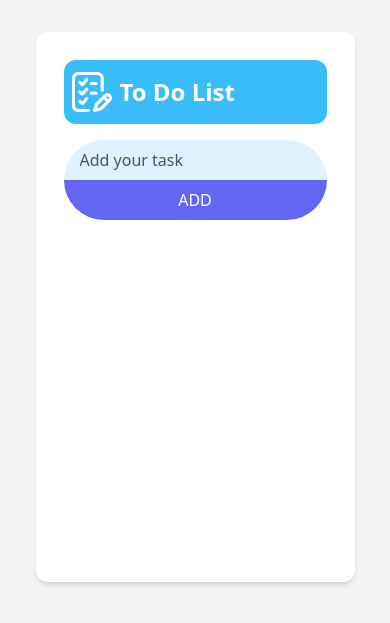
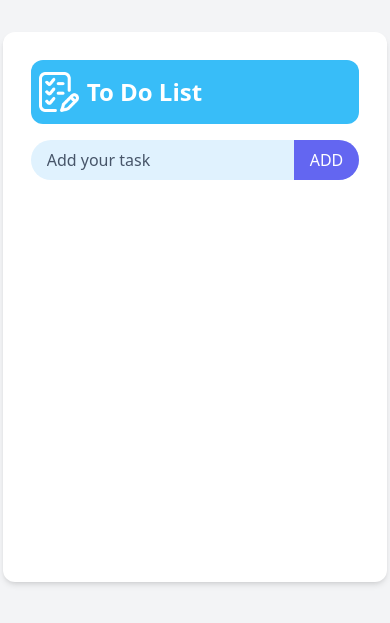
Before and after one commit to omidWebDev/React-Live-Code-2, a React (Vite) app: page / in a window 390 px wide. Shown: the part 115-738 px from the top of the page. Built offline with nearby package versions, Linux system fonts and the light colour scheme; what tailwindcss-filters would draw is missing.

Commit message:
update responsive.,

```diff
--- a/src/App.jsx
+++ b/src/App.jsx
@@ -1,7 +1,7 @@
 import Todo from './Components/Todo'
 function App() {
   return (
-    <div className="flex items-center justify-center w-full min-w-[320px] px-4 mx-auto min-h-screen bg-gray-100">
+    <div className="flex items-center justify-center w-full min-w-[370px] mx-auto min-h-screen bg-gray-100">
       <Todo/>
     </div>
   )
--- a/src/Components/Todo.jsx
+++ b/src/Components/Todo.jsx
@@ -46,15 +46,15 @@ function Todo() {
   };
 
   return (
-    <div className='bg-white max-w-md flex flex-col p-7 min-h-[550px] rounded-xl shadow-md'>
+    <div className='bg-white max-w-md flex flex-col p-7 min-w-[370px] min-h-[550px] rounded-xl shadow-md'>
       <div className='flex bg-sky-400 p-2 rounded-xl items-center'>
         <img className='w-10 h-10' src={todo_icon} alt="Todo Icon" />
         <h1 className='font-semibold p-2 text-2xl text-white'>To Do List</h1>
       </div>
 
-      <div className="flex flex-col sm:flex-row p-0 my-4 bg-sky-100 rounded-full overflow-hidden">
+      <div className="flex p-0 my-4 bg-sky-100 rounded-full overflow-hidden">
         <input
-          className="bg-transparent flex-1 border-0 outline-none px-4 py-2 placeholder:text-slate-600 text-slate-700 w-full"
+          className="bg-transparent flex-1 border-0 outline-none px-4 py-2 placeholder:text-slate-600 text-slate-700"
           type="text"
           placeholder="Add your task"
           value={inputText}
@@ -62,7 +62,7 @@ function Todo() {
           onKeyDown={handleOnKeyDown}
         />
         <button
-          className="border-0 bg-indigo-500 hover:bg-indigo-600 px-4 py-2 text-white font-medium transition-colors whitespace-nowrap"
+          className="border-0 bg-indigo-500 hover:bg-indigo-600 px-4 text-white font-medium transition-colors"
           onClick={addTasks}
         >
           ADD
```
